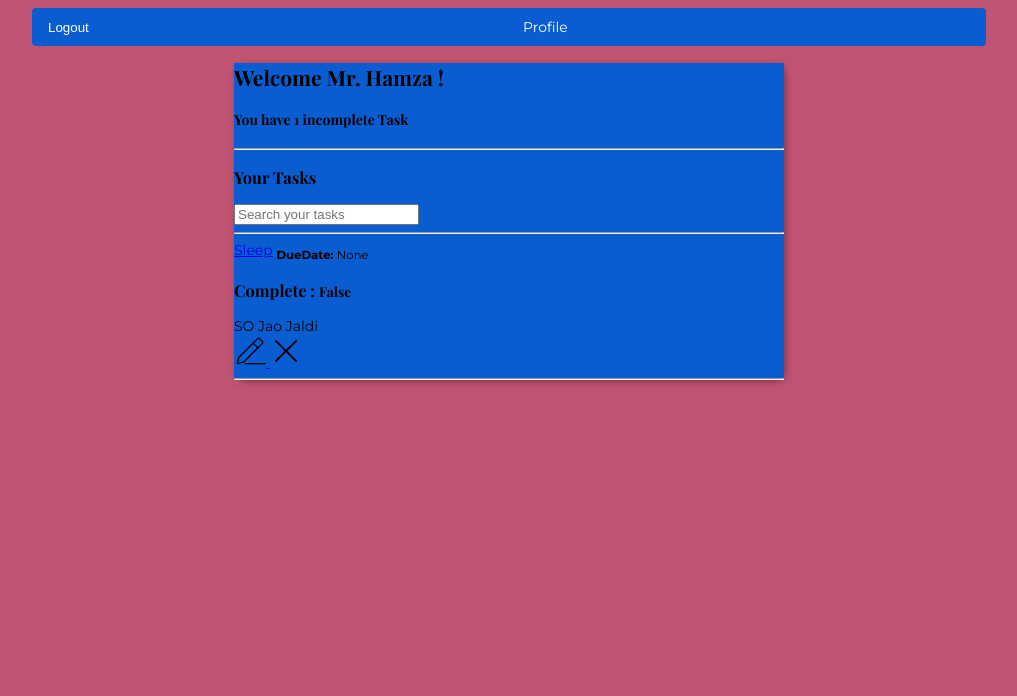
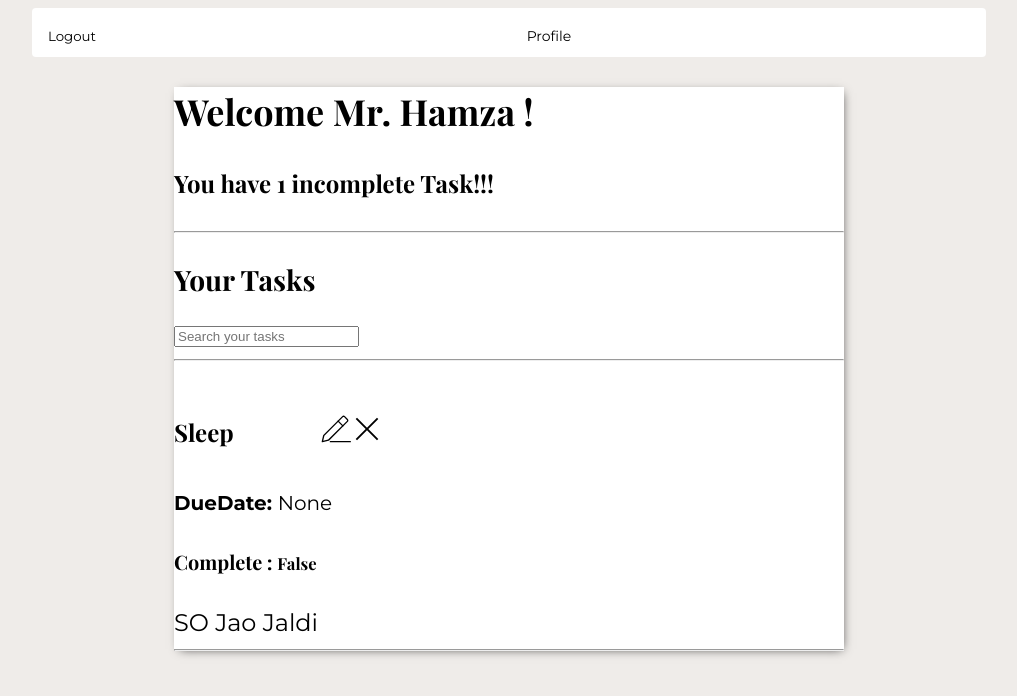
Before and after one commit to Humza-Waseem/Django_ToDo_App, a Django app: page / in a window 1280 px wide. Shown: the top 696 px of the page, without its empty margins (131-1148 px from the left). Run offline with Django 5.2, Linux system fonts and the light colour scheme; a user stored in the database is signed in; data comes from the database, SQL or seed files in the repository; both versions use the stored data as it was after the commit; some web fonts are replaced.

Commit message:
stylinnggg

```diff
--- a/base/templates/base/tasksHome.html
+++ b/base/templates/base/tasksHome.html
@@ -10,7 +10,7 @@
     {% if request.user.is_authenticated %}
 
         <h2> Welcome Mr. {{ request.user|title}} !</h2>
-        <h4> You have {{count}} incomplete Task{{count|pluralize:"s"}}</h4>
+        <h4> You have {{count}} incomplete Task{{count|pluralize:"s"}}!!!</h4>
 
         <hr>
     {% endif%}
@@ -49,18 +49,8 @@
       {% for task in tasks %}
 
     {% comment %} <div class="task-wrapper" data-position="{{task.pk}}"> {% endcomment %}
-           <a href = "{% url 'task' task.id%}" >   {{ task.title}}</a>
-                  <sub><strong>DueDate: </strong>{{ task.dueDate}} </sub>
-                  <h3>Complete : <SMALL> {{task.complete}}</SMALL> </h3>
-              </h3>
-           {% if task.description == '' %}
-                  <span> No Description</span>
-           {% else%}
-               <span>  {{ task.description}} </span>
-
-           {% endif%}
-
-               {% comment %} {% if task.complete = TRUE %} {% endcomment %}
+        <div class="taskHeader" id= "headOfTask">
+           <h2><a href = "{% url 'task' task.id%}" >   {{ task.title}}</a></h2>
            {% if task.user == request.user  %}
 
 
@@ -94,6 +84,19 @@
              </a>
            </div>
            {% endif %}
+        </div>
+                  <sub><strong>DueDate: </strong>{{ task.dueDate}} </sub>
+                  <h5>Complete : <SMALL> {{task.complete}}</SMALL> </h5>
+              </h3>
+           {% if task.description == '' %}
+                  <span> No Description</span>
+           {% else%}
+                  <span>  {{ task.description}} </span>
+
+           {% endif%}
+
+               {% comment %} {% if task.complete = TRUE %} {% endcomment %}
+
            {% comment %} {% endif %} {% endcomment %}
            <hr>
       {% endfor%}
--- a/static/styles/one.css
+++ b/static/styles/one.css
@@ -1,28 +1,49 @@
 body {
   font-family: "Montserrat", sans-serif;
   font-optical-sizing: auto;
-  font-size: 14px;
+  font-size: 24px;
 
-  background-color:  #c15473;
+
+ background-color:  rgb(239, 236, 233);
 
   font-optical-sizing: auto;
   font-weight: weight;
   font-style: normal;
 }
-h1, h2, h3, h4, h5, h6 {
+ h1, h2, h3, h4, h5, h6 {
   font-family: "Playfair Display", serif;
   font-optical-sizing: auto;
   font-style: normal;
 }
 
+.taskHeader {
+  display: flex;
+  justify-content: center;
+}
+.taskHeader a{
+  text-decoration: none;
+    color: #000000;
+    font-size: 24px;
+    font-weight: bold;
+
+}
+
+
 .MainPage{
-  max-width: 550px;
+  max-width: 670px;
   margin: auto;
-  background-color: #0a5dd1;
+  background-color: #ffffff;
   box-shadow:  2px 2px 10px -4px  rgba(0, 0, 0, 0.75);
   -webkit-box-shadow: 2px 2px 10px -4px rgba(0,0,0,0.75);
 }
 
+
+.room__topRight{
+  padding-top: 11px;
+  padding-right: 375px;
+  margin: auto;
+  display: flex;
+}
   /* #tasklist {
    display: inline-block;
    max-width: 550px;
@@ -47,8 +68,8 @@ h1, h2, h3, h4, h5, h6 {
 /*********************NAVBAR SETTINGS ********************/
 
 #nav {
-  background-color: #0a5dd1;
-  color: #fff;
+  background-color: #ffffff;
+  color: #0e0000;
   padding: 10px;
   display: flex;
   justify-content: space-between;
@@ -65,22 +86,23 @@ h1, h2, h3, h4, h5, h6 {
   align-items: center; /* Align items vertically */
 }
 
-#Logout form {
-  margin: 0; /* Reset form margin */
-}
+
+
 
 #Logout button {
   background: none;
   border: none;
-  color: inherit;
+  color: #000000;
   cursor: pointer;
-  margin-right: 20px; /* Add spacing between logout button and profile link */
+  margin-right: 20px;
+  font-family: "Montserrat", sans-serif;
 }
 
 #Login a {
-  color: #fff; /* Set text color for login link */
+  color: #000000; /* Set text color for login link */
   text-decoration: none; /* Remove underline */
   margin-right: 20px; /* Add spacing between login link and "You are Logged Out!" */
+
 }
 
 #Login p {
@@ -88,6 +110,7 @@ h1, h2, h3, h4, h5, h6 {
 }
 
 .navBar__right a {
-  color: #fff; /* Set text color for profile link */
+  color: #000000; /* Set text color for profile link */
   text-decoration: none; /* Remove underline */
+  font-size: 14px;
 }
```
Also changed, not shown: db.sqlite3.
